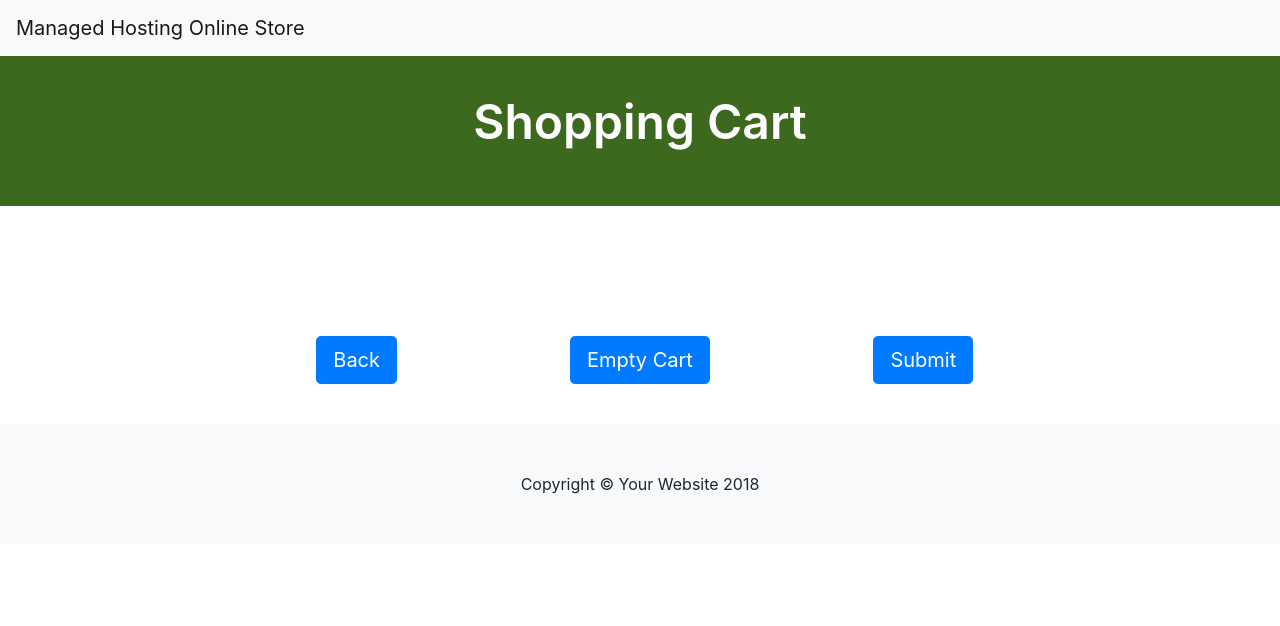
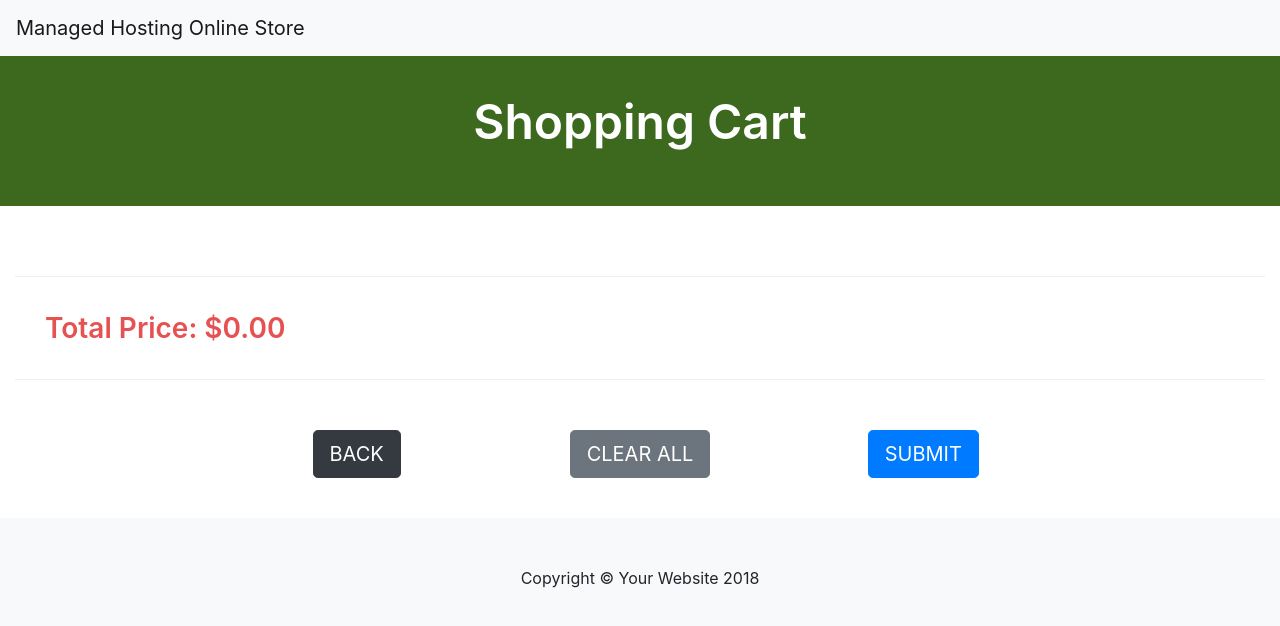
Before and after one commit to Ding-x/server-sales, a React (Create React App) app: page /#/ShoppingCart in a window 1280 px wide. Shown: the top 626 px of the page. Built offline with nearby package versions, Linux system fonts and the light colour scheme.

Commit message:
bug fixed

```diff
--- a/src/component/client/ShoppingCart.css
+++ b/src/component/client/ShoppingCart.css
@@ -10,7 +10,7 @@
 }
 
 .cart-content{
-    margin:50px auto;
+    margin:50px auto 20px auto;
 
 
 }
@@ -53,3 +53,20 @@
     margin: 30px auto;
     text-align: center;
 }
+
+.combo{
+    float: left;
+    margin-right: 30px;
+    width: 18rem
+}
+
+.cart-price{
+    text-align: center;
+    margin:20px auto;
+    border-bottom: 1px solid #eee;
+    border-top: 1px solid #eee;
+    padding: 30px;
+    color: rgba(219, 2, 2, 0.685);
+    font-size: 28px;
+    font-weight: 600;
+}
--- a/src/component/client/ShoppingCart.js
+++ b/src/component/client/ShoppingCart.js
@@ -17,10 +17,28 @@ class  ShoppingCart extends Component {
     this.props.deleteFromCart(id)
   }
 
+  goBack=()=>{
+    this.props.history.push("/Services")
+  }
+
+  handleSubmit=()=>{
+    var errorMess=""
+    for(let combo of this.props.cart){
+      if(combo && !combo.servers){
+        errorMess+=combo.type+": "+combo.title+", has not been customized"+"\n"
+      }
+    }
+    if(errorMess.length>0)
+      alert(errorMess)
+
+  }
+
 
 
   render() {
     console.log(this.props)
+
+    var totalPrice =0;
 
     return (
       <div>
@@ -29,15 +47,11 @@ class  ShoppingCart extends Component {
                     <Col className='title' > Shopping Cart</Col>
                 </Row>
 
-                {/* <Row>
-                    <Col className='title' > <Button onClick={this.clearCart}>Clear all</Button>  </Col>
-
-                </Row>    */}
-
                 <Row className="cart-content">
                     <Col>
                         {this.props.cart?
                           this.props.cart.map((combo,index)=>{
+                            if(combo)
                           return(
                             <div key={index} className="cart-content-frame">
                               <Row className="cart-content-row" >
@@ -47,24 +61,27 @@ class  ShoppingCart extends Component {
                                 <Col className="cart-content-col" xs={7}>
                                   <Row>{combo.detail}</Row>
                                 </Col>
-                                <Col className="cart-content-col" xs={2}><Button className="cart-content-btn" onClick={this.handleJumpToAddition.bind(this,combo.id)}>Customize</Button></Col>
+                                <Col className="cart-content-col" xs={2}><Button variant="outline-primary" className="cart-content-btn" onClick={this.handleJumpToAddition.bind(this,combo.id)}>Customize</Button></Col>
                                 <Col className="cart-content-col" xs={1}><Button variant="secondary" className="cart-content-btn" onClick={this.deleteAnItem.bind(this,index)}>Delete</Button></Col>
                               </Row>
 
                               <Row>
                                 {combo.servers?
                                   combo.servers.map((server,index1)=>{
-                                    var total = parseFloat(combo.price)
+                                    var serverPrice = parseFloat(combo.price)
                                     for(let option of server.option){
                                         if(option.value)
-                                            total+=parseFloat(option.value*option.price)
+                                        serverPrice+=parseFloat(option.value*option.price)
                                         if(option.index && option.index>=0)
-                                            total+=parseFloat(option.options[option.index].price)
+                                        serverPrice+=parseFloat(option.options[option.index].price)
                                     }
 
+                                    totalPrice+=serverPrice
+
+
                                     return(
-                                      <Col key={index1}>
-                                        <Card  className="combo">
+
+                                        <Card  key={index1} className="combo">
                                         <Card.Header>{server.name}</Card.Header>
                                             <Card.Body>
                                                 {server.option.map((item, index2)=>{
@@ -80,9 +97,9 @@ class  ShoppingCart extends Component {
                                                 )}
 
                                             </Card.Body>
-                                        <Card.Footer>${total.toFixed(2)}</Card.Footer>
+                                        <Card.Footer>${serverPrice.toFixed(2)}</Card.Footer>
                                         </Card>
-                                      </Col>
+
                                     )
                                   })
                                 :
@@ -99,10 +116,14 @@ class  ShoppingCart extends Component {
 
                 </Row>
 
+                <Row className="cart-price">
+                   Total Price: ${totalPrice.toFixed(2)}
+                </Row>
+
                 <Row className="cart-footer">
-                    <Col className="cart-footer-func"> <Button size="lg">Back</Button></Col>
-                    <Col className="cart-footer-func"> <Button size="lg" onClick={this.clearCart}>Empty Cart</Button></Col>
-                    <Col className="cart-footer-func"> <Button size="lg">Submit</Button></Col>
+                    <Col className="cart-footer-func"> <Button variant="dark" size="lg" onClick={this.goBack}>BACK</Button></Col>
+                    <Col className="cart-footer-func"> <Button variant="secondary" size="lg" onClick={this.clearCart}>CLEAR ALL</Button></Col>
+                    <Col className="cart-footer-func"> <Button size="lg" onClick={this.handleSubmit}>SUBMIT</Button></Col>
                 </Row>
             </Container>
 
--- a/src/component/client/VMOption.js
+++ b/src/component/client/VMOption.js
@@ -167,6 +167,10 @@ class  VMOption extends Component {
     }
 
 
+    goBack=()=>{
+        this.props.history.goBack();
+    }
+
     render() {
         console.log(this.props)
 
@@ -201,7 +205,7 @@ class  VMOption extends Component {
                        </ButtonGroup>
 
                        <ButtonGroup vertical className="addition-btns">
-                       <Button variant="light" >Back</Button>
+                       <Button variant="light" onClick={this.goBack} >Back</Button>
 
                        <Button variant="success" disabled={this.state.disableSubmit} onClick={this.handleSubmit.bind(this)}>Submit</Button>
                        </ButtonGroup>
```
Also changed, not shown: src/data/cart.js (deleted, +0 -18 lines), src/component/client/Services.css (line endings or trailing spaces).
